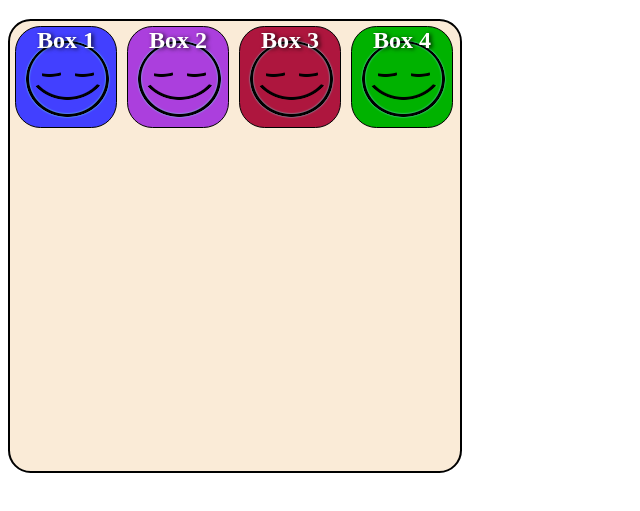
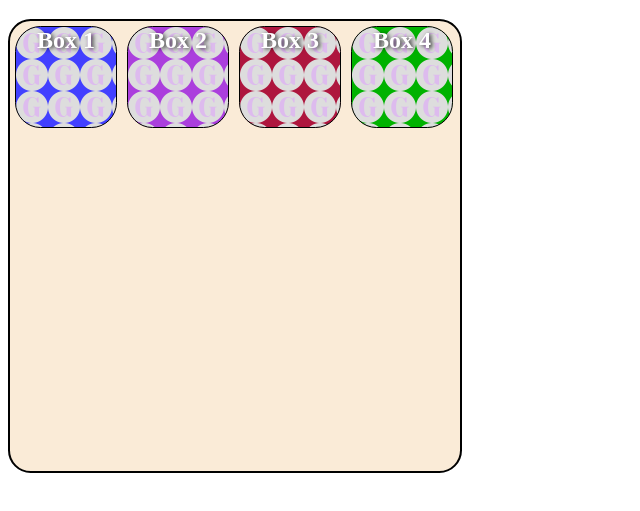
Before and after one commit to garretthanberg/HTML-and-CSS-Projects, a plain HTML site: page Website Project/basic_CSS_demo_1.html in a window 1280 px wide. Shown: the part 61-572 px from the top of the page, without its empty margins (0-640 px from the left). Drawn offline with Linux system fonts and the light colour scheme.

```diff
--- a/Website Project/CSS/basic_style.css
+++ b/Website Project/CSS/basic_style.css
@@ -20,7 +20,7 @@
     SELECT ALL SQUARES IN THE ARRAY
 ---------------------------------------------*/
 .container .squares:nth-child(-n+4) {
-    background-image: url("../Images/Icons/icon_1.png");
+    background-image: url("../Images/Icons/G_icon.png");
     color: #fff;
     float: left;
     width: 100px;
```
Also changed, not shown: Website Project/Images/Icons/G_icon.png (added).
